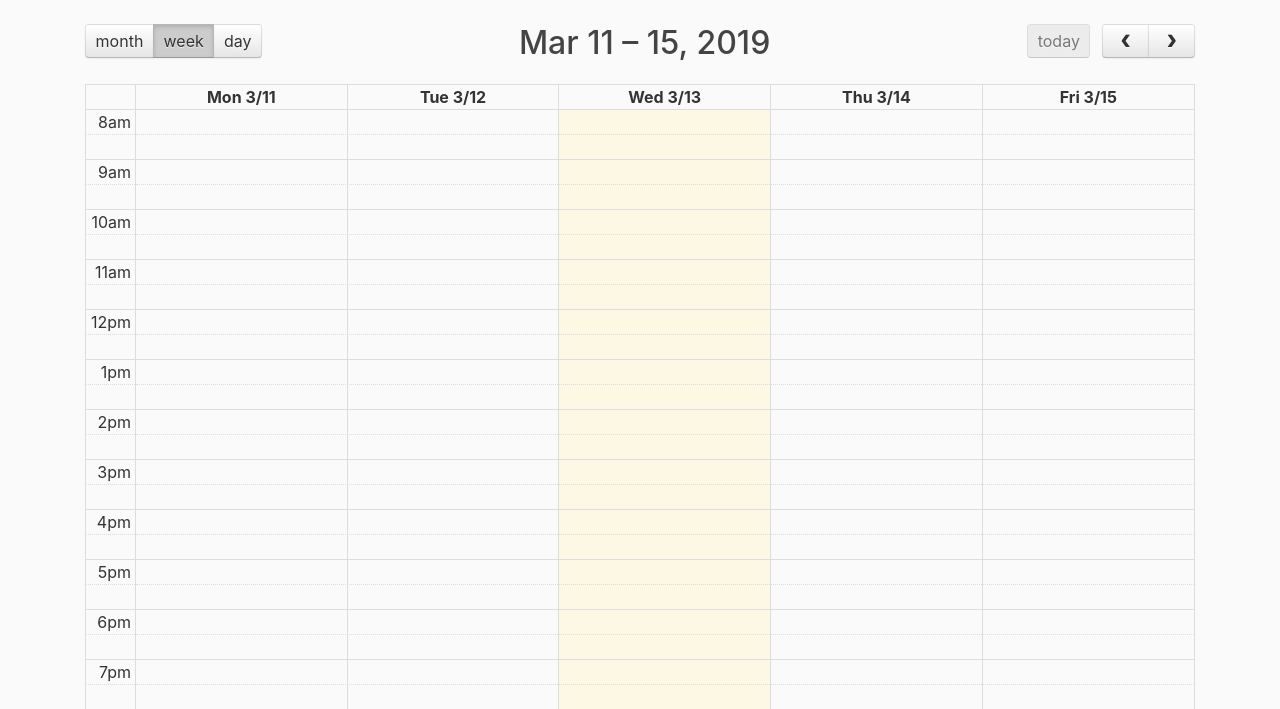
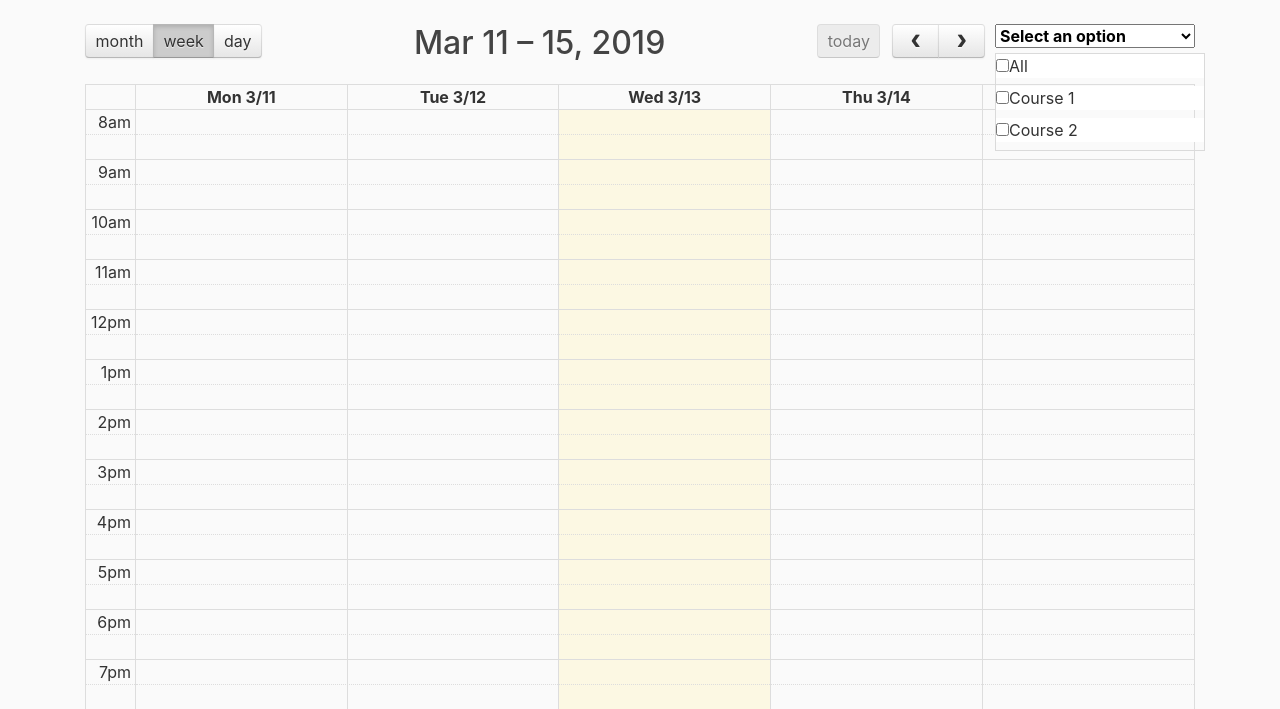
Before and after one commit to 2manslkh/sutd-scheduler-db, a Django app: page / in a window 1280 px wide. Shown: the part 56-765 px from the top of the page. Run offline with Django 3.2, Linux system fonts and the light colour scheme; a user stored in the database is signed in; lists and menus that the app fills with data are empty; some libraries are stand-ins or nearby versions.

Commit message:
non-aesthetic filter
Spaces between select options somehow. Unable to resolve, changing solutions, but saving as backup.

```diff
--- /dev/null
+++ b/django/mysite/schedule/static/schedule/added.css
@@ -0,0 +1,52 @@
+.multiselect {
+  width: 200px;
+}
+
+.selectBox {
+  position: relative;
+}
+
+.selectBox select {
+  width: 100%;
+  font-weight: bold;
+}
+
+.overSelect {
+  position: absolute;
+  left: 0;
+  right: 0;
+  top: 0;
+  bottom: 0;
+}
+
+#filter{
+  display: block;
+  float:right;
+  padding-left: 10px;
+  position: relative;
+  z-index: 1000;
+}
+
+#schedule-filters{
+  display: block;
+  border: 1px #dadada solid;
+  margin-top: 5px;
+  display: block;
+  position: absolute;
+  left:10px;
+  top:100%;
+  width: 100%;
+
+
+
+  transition: height 1s ease;
+}
+
+#schedule-filters label {
+  display: block;
+  background-color: #FFF;
+}
+
+#schedule-filters label:hover {
+  background-color: #1e90ff;
+}
--- /dev/null
+++ b/django/mysite/schedule/static/schedule/added.js
@@ -0,0 +1,17 @@
+var expanded = false;
+
+function showScheduleFilter() {
+  var checkboxes = document.getElementById("schedule-filters");
+  if (!expanded) {
+    checkboxes.style.display = "block";
+    expanded = true;
+  } else {
+    checkboxes.style.display = "none";
+    expanded = false;
+  }
+}
+
+function selectAll(source){
+    checkboxes = document.getElementsByName('schedule-filter');
+
+}
--- a/django/mysite/schedule/static/schedule/fullCal.js
+++ b/django/mysite/schedule/static/schedule/fullCal.js
@@ -18,18 +18,25 @@ $(document).ready(function(){
             maxTime: "20:00:00",
             events:[
                 {
-                    title: "Event1",
-                    start: "2019-02-25", //YYYY-MM-DD
-                    end: "2019-02-25",
-                    allDay:true
+                    title: "Elements of Software Construction",
+                    start: "2019-02-25 10:00", //YYYY-MM-DD
+                    end: "2019-02-25 11:30",
+                    description: "Prof",
+                    location: "LT"
                 },
                 {
-                    title: "Event2",
-                    start: "2019-02-27",
-                    end: "2019-02-28 09:00",
+                    title: "Probs and Stats",
+                    start: "2019-02-27 08:00",
+                    end: "2019-02-27 09:00",
+                    description: "Prof",
+                    location: "CC13",
                     allDay:false
                 }
             ],
+             eventRender: function(objEvent, element, view) {
+                if (view.name === "agendaWeek" || view.name === "agendaDay"){
+                 element.find(".fc-content").append(objEvent.location + "</br>" + objEvent.description);
+                }},
             selectable:false,
             select: function(start, end, jsEvent, view){
                 var obj = {};
--- a/django/mysite/schedule/templates/schedule/home.html
+++ b/django/mysite/schedule/templates/schedule/home.html
@@ -6,6 +6,7 @@
 
     <!-- Bootstrap CSS -->
     <link rel="stylesheet" href="https://maxcdn.bootstrapcdn.com/bootstrap/4.0.0/css/bootstrap.min.css" integrity="sha384-Gn5384xqQ1aoWXA+058RXPxPg6fy4IWvTNh0E263XmFcJlSAwiGgFAW/dAiS6JXm" crossorigin="anonymous">
+
 
     <link rel="stylesheet" type="text/css" href="{% static 'schedule/main.css' %}">
 
@@ -16,12 +17,20 @@
         <title>Event Scheduler</title>
     {% endif %}
 
+    <!-- For fullcalendar -->
     <link rel='stylesheet' href="..\..\static\schedule\fullcalendar.css">
     <script src="..\..\static\schedule\jquery.min.js"></script>
     <script src="..\..\static\schedule\moment.min.js"></script>
     <script src="..\..\static\schedule\fullcalendar.js"></script>
     <script src="..\..\static\schedule\fullCal.js"></script>
 
+    <script src="..\..\static\schedule\added.js"></script>
+
+    <link rel='stylesheet' href="..\..\static\schedule\added.css">
+
+    <!-- For bootstrap-select -->
+    <link rel="stylesheet" href="https://cdn.jsdelivr.net/npm/bootstrap-select@1.13.6/dist/css/bootstrap-select.min.css">
+    <script src="https://cdn.jsdelivr.net/npm/bootstrap-select@1.13.6/dist/js/bootstrap-select.min.js"></script>
 
 <body>
     <header class="site-header">
@@ -60,6 +69,28 @@
               </div>
             {% endfor %}
           {% endif %}
+
+
+          <div id="filter">
+            <form>
+              <div class="multiselect">
+                <div class="selectBox" onclick="showScheduleFilter()">
+                  <select>
+                    <option>Select an option</option>
+                  </select>
+                  <div class="overSelect"></div>
+                </div>
+                <div id="schedule-filters">
+                  <label for="selectAll">
+                    <input type="checkbox" id="showall" />All</label>
+                  <label for="course">
+                    <input type="checkbox" name="course" />Course 1</label>
+                  <label for="course">
+                    <input type="checkbox" name="course" />Course 2</label>
+                </div>
+              </div>
+            </form>
+          </div>
             <div id="calendar"></div>
         </div>
       </div>
```
Also changed, not shown: django/mysite/db.sqlite3.
